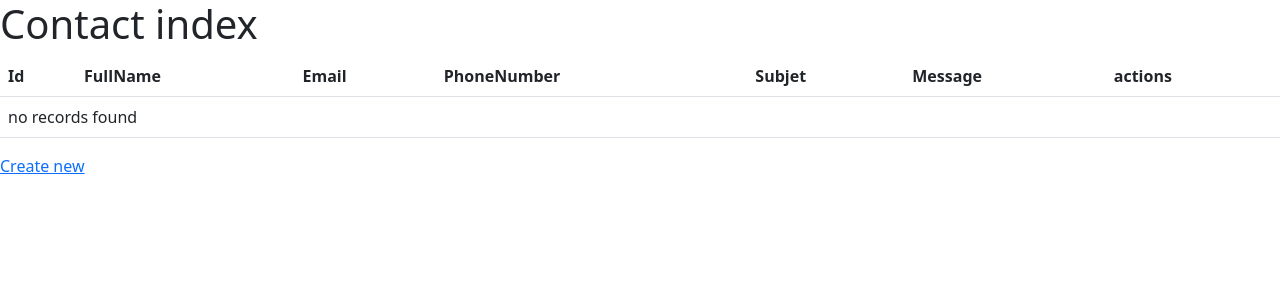
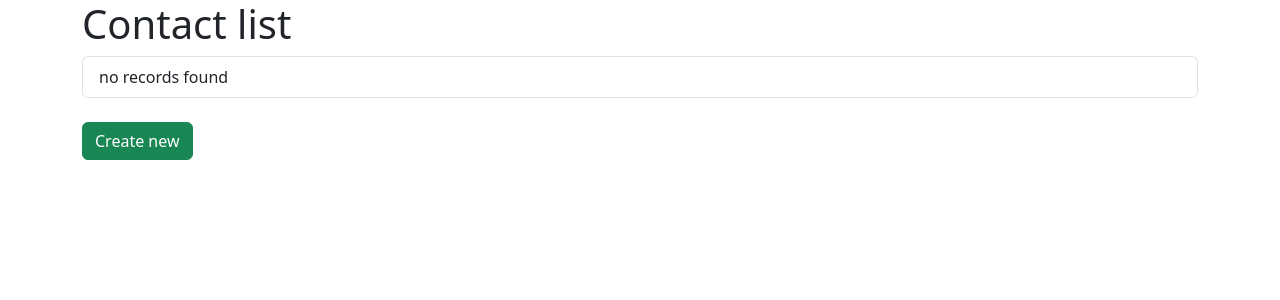
Before and after one commit to IssamLammri/fetnees_kbm, a Symfony app: template templates/contact/index.html.twig in a window 1280 px wide. Shown: the top 300 px of the page. Run offline with Twig, Linux system fonts and the light colour scheme; the template is opened without the code that fills it, so the values that code supplies are empty; some libraries are stand-ins or nearby versions.

Commit message:
finalise a contact crud design

```diff
--- a/templates/contact/_delete_form.html.twig
+++ b/templates/contact/_delete_form.html.twig
@@ -1,4 +1,4 @@
 <form method="post" action="{{ path('app_contact_delete', {'id': contact.id}) }}" onsubmit="return confirm('Are you sure you want to delete this item?');">
     <input type="hidden" name="_token" value="{{ csrf_token('delete' ~ contact.id) }}">
-    <button class="btn">Delete</button>
+    <button class="btn btn-danger" onclick="return;">Delete</button>
 </form>
--- a/templates/contact/index.html.twig
+++ b/templates/contact/index.html.twig
@@ -3,41 +3,30 @@
 {% block title %}Contact index{% endblock %}
 
 {% block body %}
-    <h1>Contact index</h1>
+    <div class="container">
+        <h1>Contact list</h1>
 
-    <table class="table">
-        <thead>
-            <tr>
-                <th>Id</th>
-                <th>FullName</th>
-                <th>Email</th>
-                <th>PhoneNumber</th>
-                <th>Subjet</th>
-                <th>Message</th>
-                <th>actions</th>
-            </tr>
-        </thead>
-        <tbody>
-        {% for contact in contacts %}
-            <tr>
-                <td>{{ contact.id }}</td>
-                <td>{{ contact.fullName }}</td>
-                <td>{{ contact.email }}</td>
-                <td>{{ contact.phoneNumber }}</td>
-                <td>{{ contact.subjet }}</td>
-                <td>{{ contact.message }}</td>
-                <td>
-                    <a href="{{ path('app_contact_show', {'id': contact.id}) }}">show</a>
-                    <a href="{{ path('app_contact_edit', {'id': contact.id}) }}">edit</a>
-                </td>
-            </tr>
-        {% else %}
-            <tr>
-                <td colspan="7">no records found</td>
-            </tr>
-        {% endfor %}
-        </tbody>
-    </table>
+        <ul class="list-group">
+            {% for contact in contacts %}
+                <li class="list-group-item">
+                    <div class="d-flex justify-content-between">
+                        <h5>{{ contact.fullName }}</h5>
+                        <div>
+                            <a href="{{ path('app_contact_show', {'id': contact.id}) }}" class="btn btn-primary me-2">Show</a>
+                            <a href="{{ path('app_contact_edit', {'id': contact.id}) }}" class="btn btn-secondary">Edit</a>
+                        </div>
+                    </div>
+                    <p class="mb-0"><strong>Email:</strong> {{ contact.email }}</p>
+                    <p class="mb-0"><strong>Phone Number:</strong> {{ contact.phoneNumber }}</p>
+                    <p class="mb-0"><strong>Subject:</strong> {{ contact.subjet }}</p>
+                    <p class="mb-0"><strong>Message:</strong> {{ contact.message }}</p>
+                </li>
+                <br>
+            {% else %}
+                <li class="list-group-item">no records found</li>
+            {% endfor %}
+        </ul>
 
-    <a href="{{ path('app_contact_new') }}">Create new</a>
+        <a href="{{ path('app_contact_new') }}" class="btn btn-success mt-4">Create new</a>
+    </div>
 {% endblock %}
```
Also changed, not shown: templates/contact/_form.html.twig (+26 -2 lines), templates/contact/edit.html.twig (+16 -4 lines), templates/contact/new.html.twig (+7 -3 lines), templates/contact/show.html.twig (+7 -4 lines).
